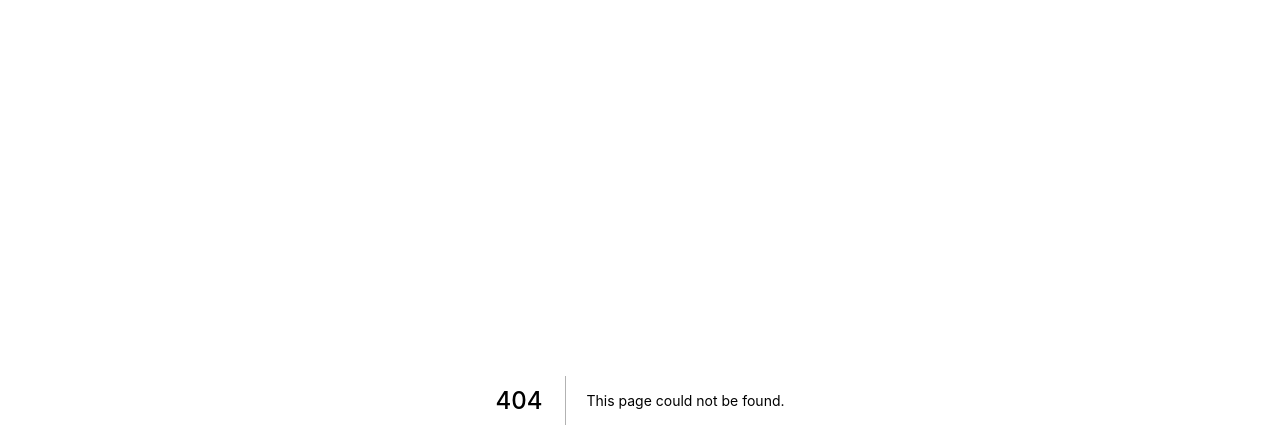
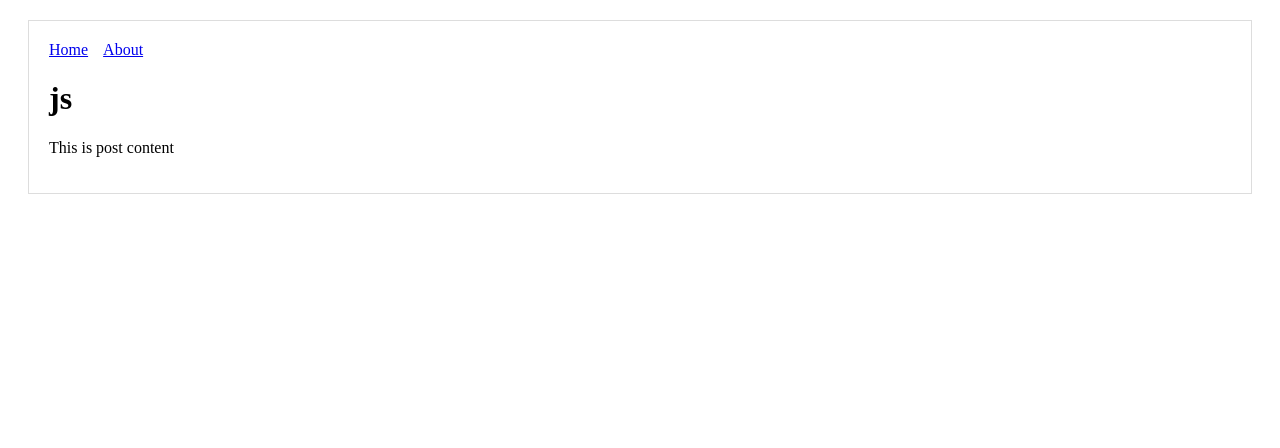
Before and after one commit to MathewLaskowski/nerets, a Next.js app: page /post/js in a window 1280 px wide. Before the commit this address had no page. Shown: the top 448 px of the page. Built offline with nearby package versions, Linux system fonts and the light colour scheme.

Commit message:
create dynamic route

```diff
--- a/pages/index.js
+++ b/pages/index.js
@@ -5,7 +5,7 @@ import Link from 'next/link';
 
 const PostLink = ({ title }) => (
   <li>
-    <Link href={`/post?title=${title}`}>
+    <Link href={'/post/[id]'} as={`/post/${title.toLowerCase()}`}>
       <a>{title}</a>
     </Link>
   </li>
--- a/pages/post.js
+++ b/pages/post/[id].js
@@ -1,15 +1,15 @@
 import React from 'react';
 import { useRouter } from 'next/router';
 
-import withLayout from '../components/myLayout';
+import withLayout from '../../components/myLayout';
 
 const Page = () => {
   const router = useRouter();
-  const { title } = router.query
+  const { id } = router.query
 
   return (
     <>
-      <h1>{title}</h1>
+      <h1>{id}</h1>
       <p>This is post content</p>
     </>
   )
```
